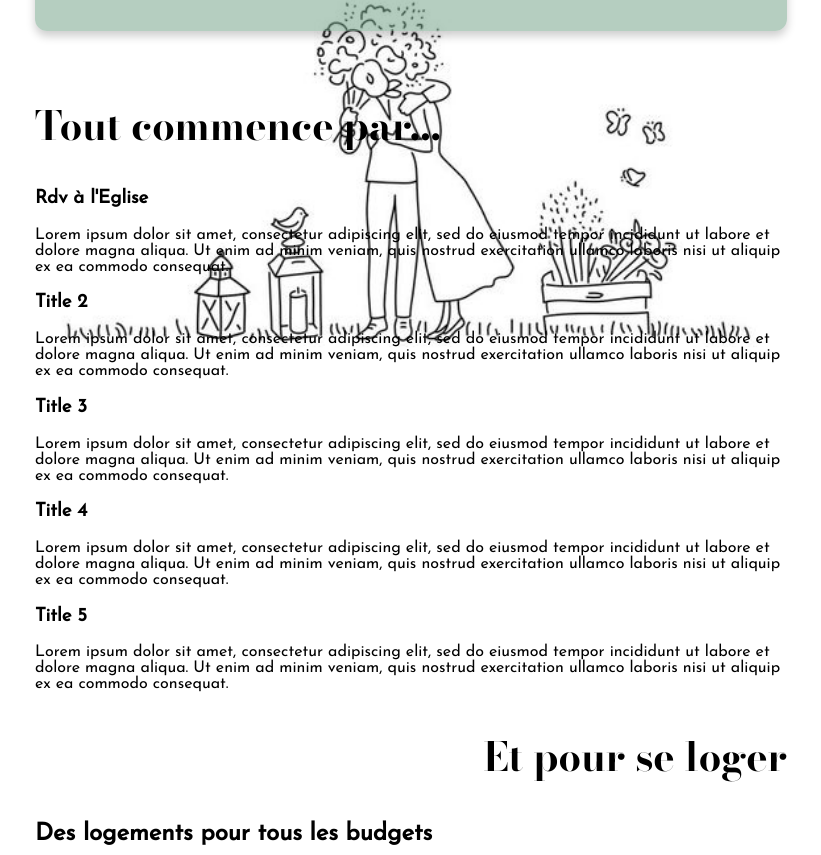
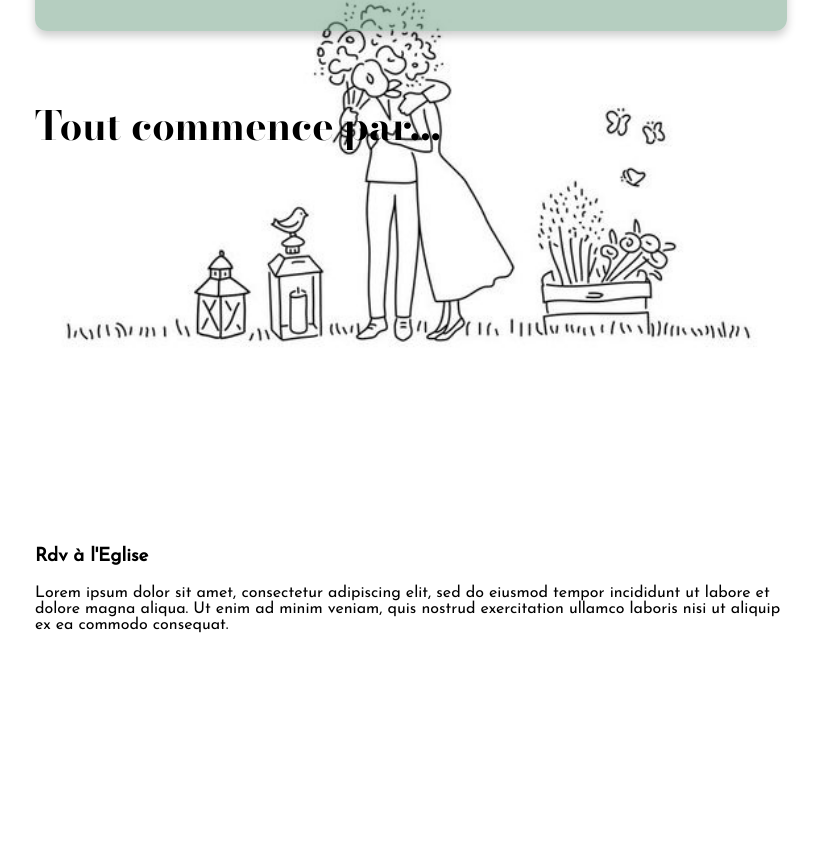
Before and after one commit to tatiana-sthl/wedding, a Next.js app: page / in a window 1280 px wide. Shown: the part 645-1500 px from the top of the page, without its empty margins (229-1050 px from the left). Built offline with nearby package versions, Linux system fonts and the light colour scheme.

Commit message:
try another method for scroll

```diff
--- a/src/app/components/timeline.js
+++ b/src/app/components/timeline.js
@@ -1,45 +1,55 @@
-import React, { useEffect, useState } from 'react';
 import styles from '../page.module.css';
 
 
 const Timeline = () => {
 
+  const observer = new IntersectionObserver((entries) => {
+    entries.forEach((entry) => {
+      console.log(entry)
+      if(entry.isIntersecting) {
+        entry.target.classList.add('show');
+      }
+    });
+  });
+
+  const hiddenElements = document.querySelectorAll('.hidden');
+  hiddenElements.forEach((el) => observer.observe(el));
 
   return (
-    <div className={styles.timeline}>
+    <section className={styles.timeline}>
     <div className={styles.outer}>
-      <div className={styles.card}>
+      <div className={`${styles.card} hidden`}>
         <div className={styles.info}>
           <h3 className={styles.title}>Rdv à l'Eglise</h3>
           <p>Lorem ipsum dolor sit amet, consectetur adipiscing elit, sed do eiusmod tempor incididunt ut labore et dolore magna aliqua. Ut enim ad minim veniam, quis nostrud exercitation ullamco laboris nisi ut aliquip ex ea commodo consequat. </p>
         </div>
       </div>
-      <div className={styles.card}>
+      <div className={`${styles.card} hidden`}>
         <div className={styles.info}>
           <h3 className={styles.title}>Title 2</h3>
           <p>Lorem ipsum dolor sit amet, consectetur adipiscing elit, sed do eiusmod tempor incididunt ut labore et dolore magna aliqua. Ut enim ad minim veniam, quis nostrud exercitation ullamco laboris nisi ut aliquip ex ea commodo consequat. </p>
         </div>
       </div>
-      <div className={styles.card}>
+      <div className={`${styles.card} hidden`}>
         <div className={styles.info}>
           <h3 className={styles.title}>Title 3</h3>
           <p>Lorem ipsum dolor sit amet, consectetur adipiscing elit, sed do eiusmod tempor incididunt ut labore et dolore magna aliqua. Ut enim ad minim veniam, quis nostrud exercitation ullamco laboris nisi ut aliquip ex ea commodo consequat. </p>
         </div>
       </div>
-      <div className={styles.card}>
+      <div className={`${styles.card} hidden`}>
         <div className={styles.info}>
           <h3 className={styles.title}>Title 4</h3>
           <p>Lorem ipsum dolor sit amet, consectetur adipiscing elit, sed do eiusmod tempor incididunt ut labore et dolore magna aliqua. Ut enim ad minim veniam, quis nostrud exercitation ullamco laboris nisi ut aliquip ex ea commodo consequat. </p>
         </div>
       </div>
-      <div className={styles.card}>
+      <div className={`${styles.card} hidden`}>
         <div className={styles.info}>
           <h3 className={styles.title}>Title 5</h3>
           <p>Lorem ipsum dolor sit amet, consectetur adipiscing elit, sed do eiusmod tempor incididunt ut labore et dolore magna aliqua. Ut enim ad minim veniam, quis nostrud exercitation ullamco laboris nisi ut aliquip ex ea commodo consequat. </p>
         </div>
       </div>
     </div>
-  </div>
+  </section>
   );
 };
 
--- a/src/app/page.module.css
+++ b/src/app/page.module.css
@@ -118,3 +118,10 @@
   font-size:x-large;
   line-height: 1.2;
 }
+
+.card {
+  display: grid;
+  place-items: center;
+  align-content: center;
+  min-height: 100vh;
+}
```
